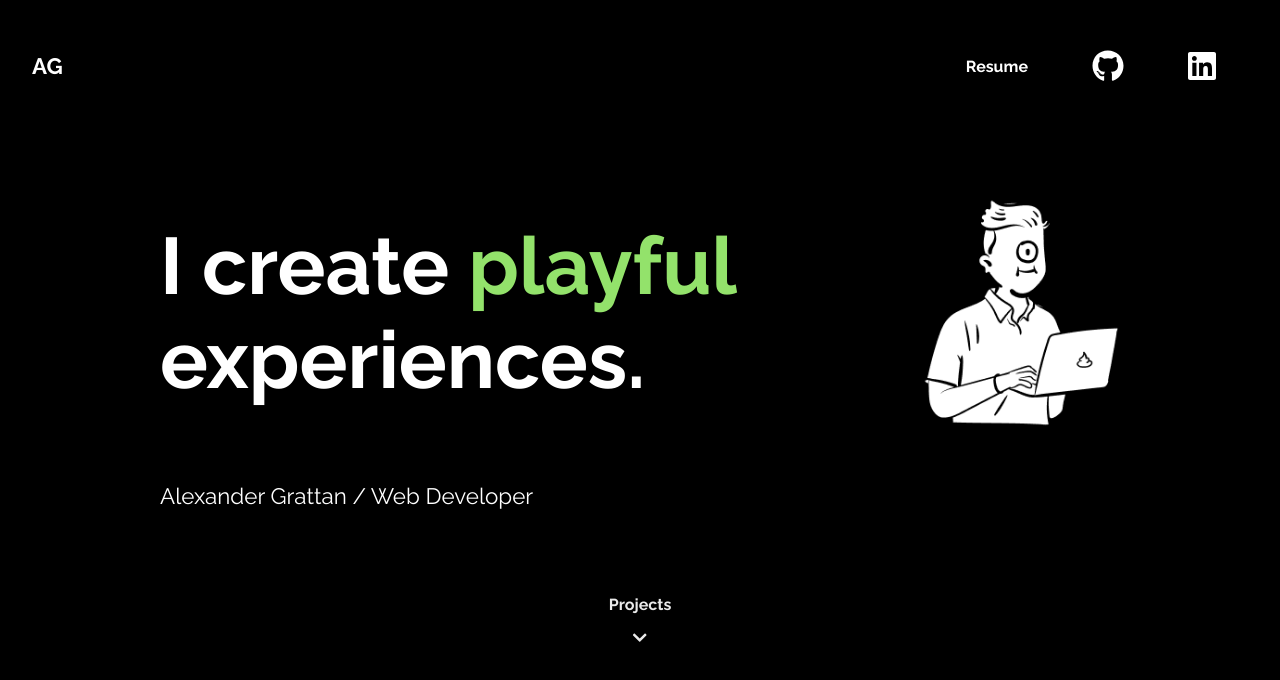
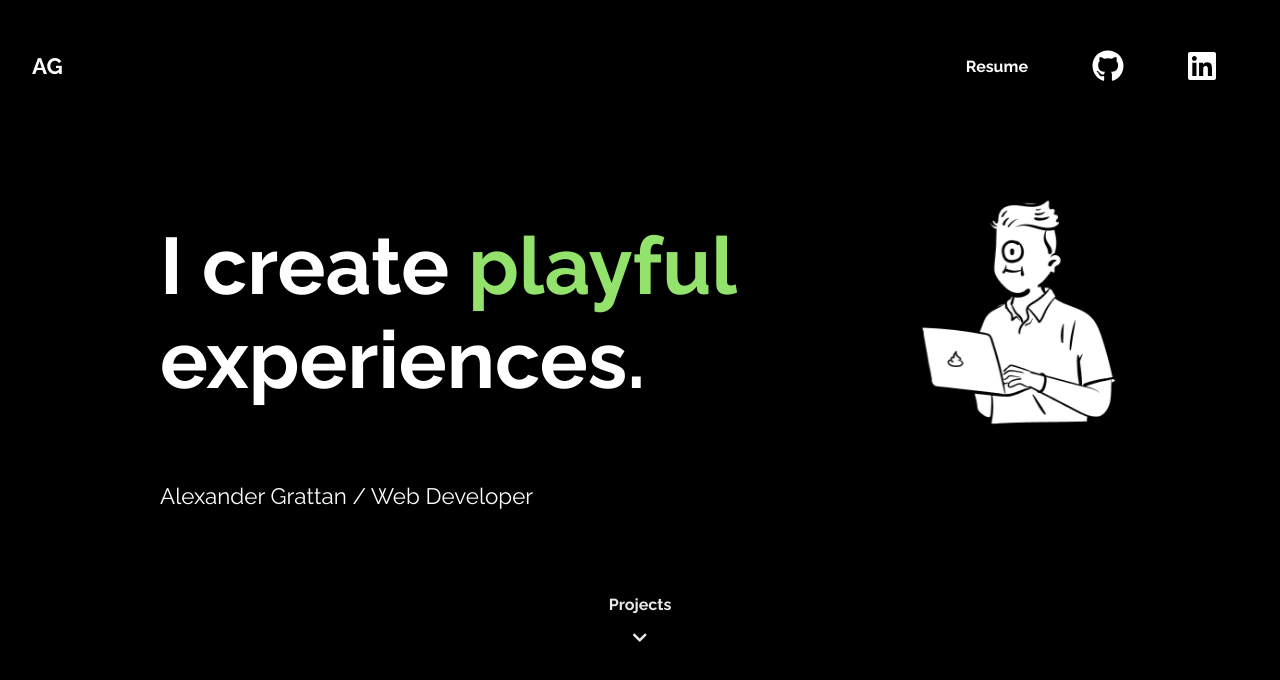
Before and after one commit to agrattan0820/portfolio-site, a Next.js app: page / in a window 1280 px wide. Shown: the top 680 px of the page. Built offline with nearby package versions, Linux system fonts and the light colour scheme.

Commit message:
fix: flip to cyclops image

```diff
--- a/styles/Home.scss
+++ b/styles/Home.scss
@@ -90,6 +90,7 @@
       }
       .peep-image {
         width: 300px;
+        transform: rotateY(180deg);
         @media (max-height: 800px) {
           width: 200px;
         }
```
